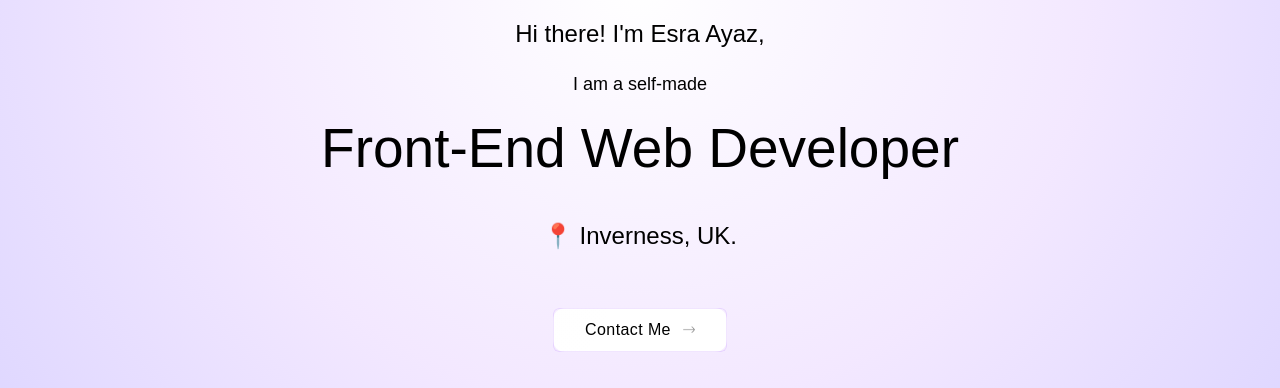
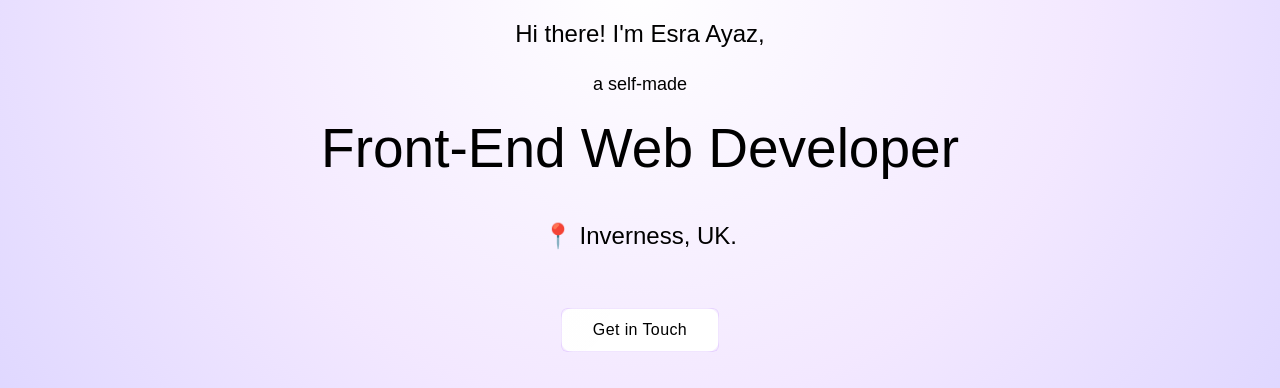
Before and after one commit to esraayaz/main-website, a Next.js app: page / in a window 1280 px wide. Shown: the part 215-603 px from the top of the page. Built offline with nearby package versions, Linux system fonts and the light colour scheme; a web font is replaced by a local one.

Commit message:
Project component changed 💻

```diff
--- a/Components/Header.jsx
+++ b/Components/Header.jsx
@@ -10,18 +10,16 @@ const Header = () => {
       className="bg-radial-[at_50%_25%] from-white via-purple-100 to-violet-200 to-90%"
     >
       <div
-        className="w-11/12 max-w-3xl text-center mx-auto h-screen flex flex-col items-center justify-center gap-4"
+        className="w-11/12 max-w-4xl text-center mx-auto h-screen flex flex-col items-center justify-center gap-4"
         id="header"
       >
         <div className="w-7/8 ">
-          <h2 className="text-2xl mb-5 font-Ovo">Hi there! I'm Esra Ayaz,</h2>
-          <p className="text-lg mx-auto mb-5">I am a self-made</p>
-          <h1 className="text-3xl sm:text-4xl lg:text-[55px] mb-10 font-Ovo">
+          <h2 className="text-2xl mb-5 ">Hi there! I'm Esra Ayaz,</h2>
+          <p className="text-lg mx-auto mb-5">a self-made</p>
+          <h1 className="text-3xl sm:text-4xl lg:text-[55px] mb-10">
             Front-End Web Developer
           </h1>
-          <h2 className="text-xl sm:text-2xl mb-10 font-Ovo">
-            📍 Inverness, UK.
-          </h2>
+          <h2 className="text-xl sm:text-2xl mb-10">📍 Inverness, UK.</h2>
         </div>
         <div>
           <motion.button
@@ -39,9 +37,8 @@ const Header = () => {
             }}
           >
             <span className="tracking-wide h-full w-full block relative linear-mask">
-              <a href="#contact">Contact Me</a>
+              <a href="#contact">Get in Touch</a>
             </span>
-            <Image src={assets.right_arrow} alt="arrow" className="w-3" />
             <span className="block absolute inset-0 rounded-md p-px linear-overlay" />
           </motion.button>
         </div>
```
